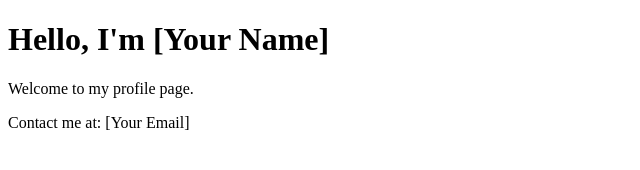
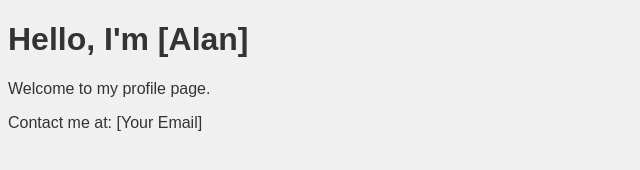
Before and after one commit to alanstuart/alanstuart, a plain HTML site: page index.html in a window 1280 px wide. Shown: the whole page, without its empty margins (0-640 px from the left). Drawn offline with Linux system fonts and the light colour scheme.

Commit message:
Update index.html

```diff
--- a/index.html
+++ b/index.html
@@ -1,11 +1,12 @@
 <!DOCTYPE html>
 <html>
 <head>
-  <title>Your Name - Profile</title>
+    <link rel="stylesheet" href="style.css">
+    <title>Your Name - Profile</title>
 </head>
 <body>
-  <h1>Hello, I'm [Your Name]</h1>
-  <p>Welcome to my profile page.</p>
-  <p>Contact me at: [Your Email]</p>
+    <h1>Hello, I'm [Alan]</h1>
+    <p>Welcome to my profile page.</p>
+    <p>Contact me at: [Your Email]</p>
 </body>
 </html>
```
